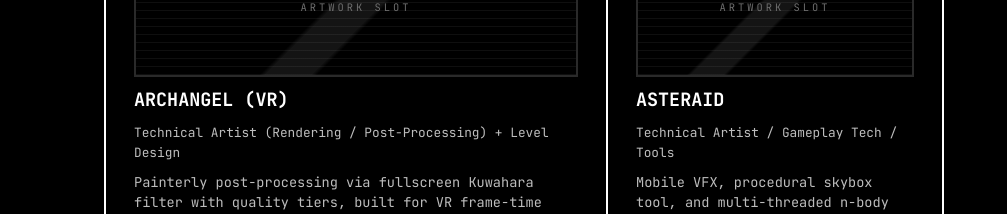
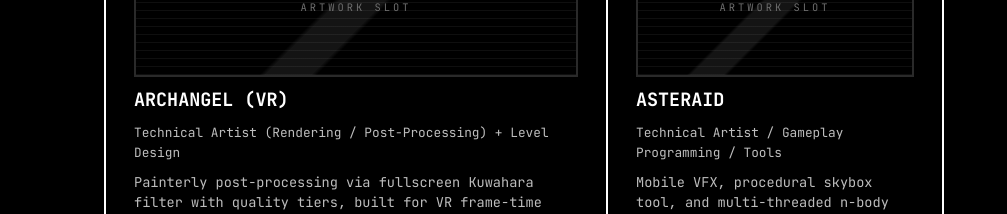
Before and after one commit to matach/Portfolio_Website_2026, a React (Vite) app: page / in a window 1280 px wide. Shown: the part 1920-2134 px from the top of the page, without its empty margins (272-1279 px from the left). Built offline with nearby package versions, Linux system fonts and the light colour scheme.

Commit message:
Change Asteraid project details in Projects.tsx
Updated long description and role for Asteraid project.

```diff
--- a/src/components/Projects.tsx
+++ b/src/components/Projects.tsx
@@ -76,8 +76,8 @@
     description:
       "Mobile VFX, procedural skybox tool, and multi-threaded n-body gravity simulation -- multiple TA-style systems built for mobile performance.",
     longDescription:
-      "Asteraid is a game prototype where I developed multiple TA-style systems: VFX shaders for planetary impacts, a procedural skybox generation tool, and a multi-threaded n-body simulation to handle gravity at mobile-friendly performance. This is a production-style performance problem: real-time physics-like computation under tight budgets.",
-    role: "Technical Artist / Gameplay Tech / Tools",
+      "Asteraid is a game prototype where I developed multiple systems: VFX shaders for planetary impacts, a procedural skybox generation tool, and a multi-threaded n-body simulation to handle gravity at mobile-friendly performance. This is a production-style performance problem: real-time physics-like computation under tight budgets.",
+    role: "Technical Artist / Gameplay Programming / Tools",
     year: "2022",
     status: "Prototype",
     features: [
```
